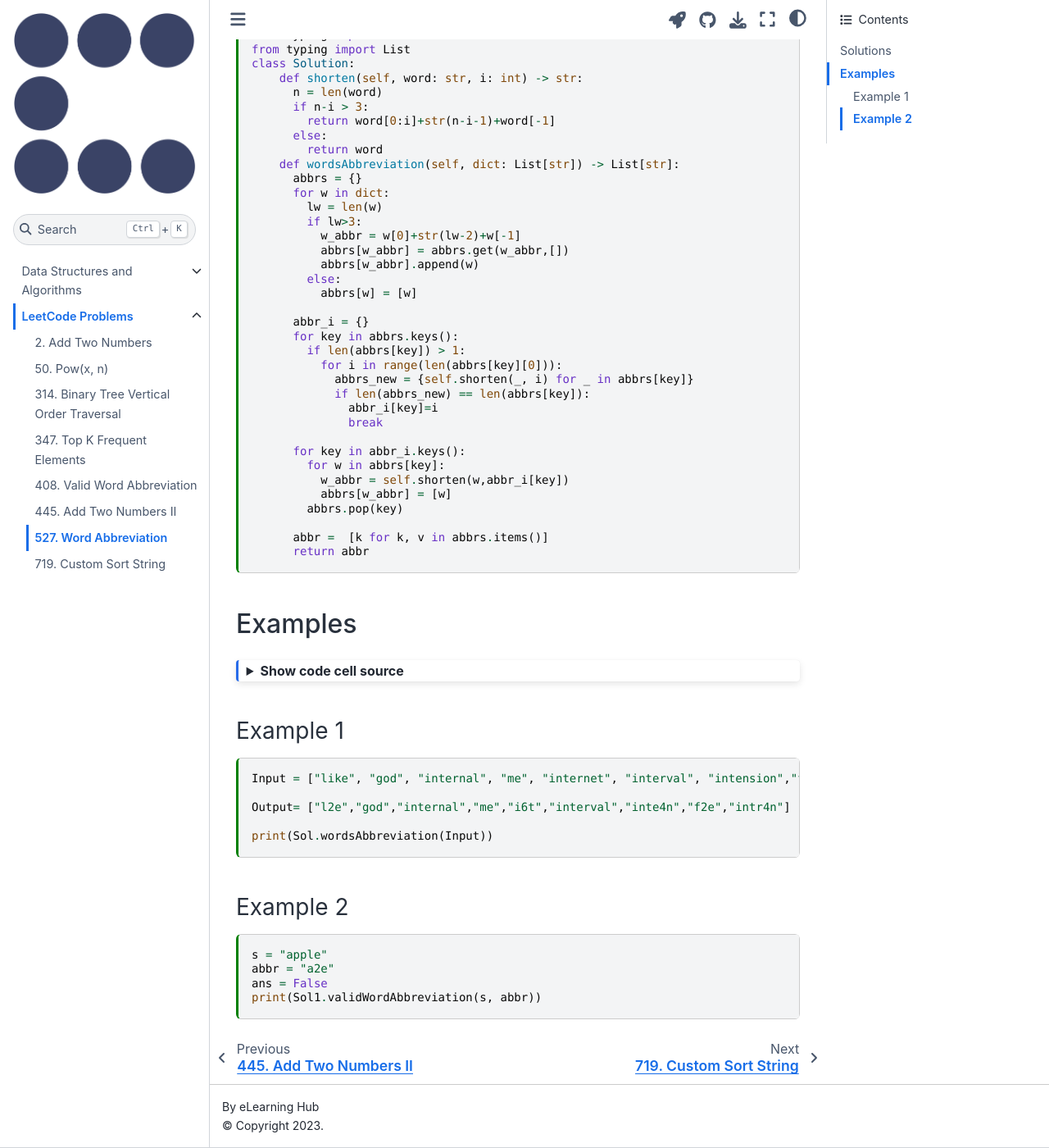
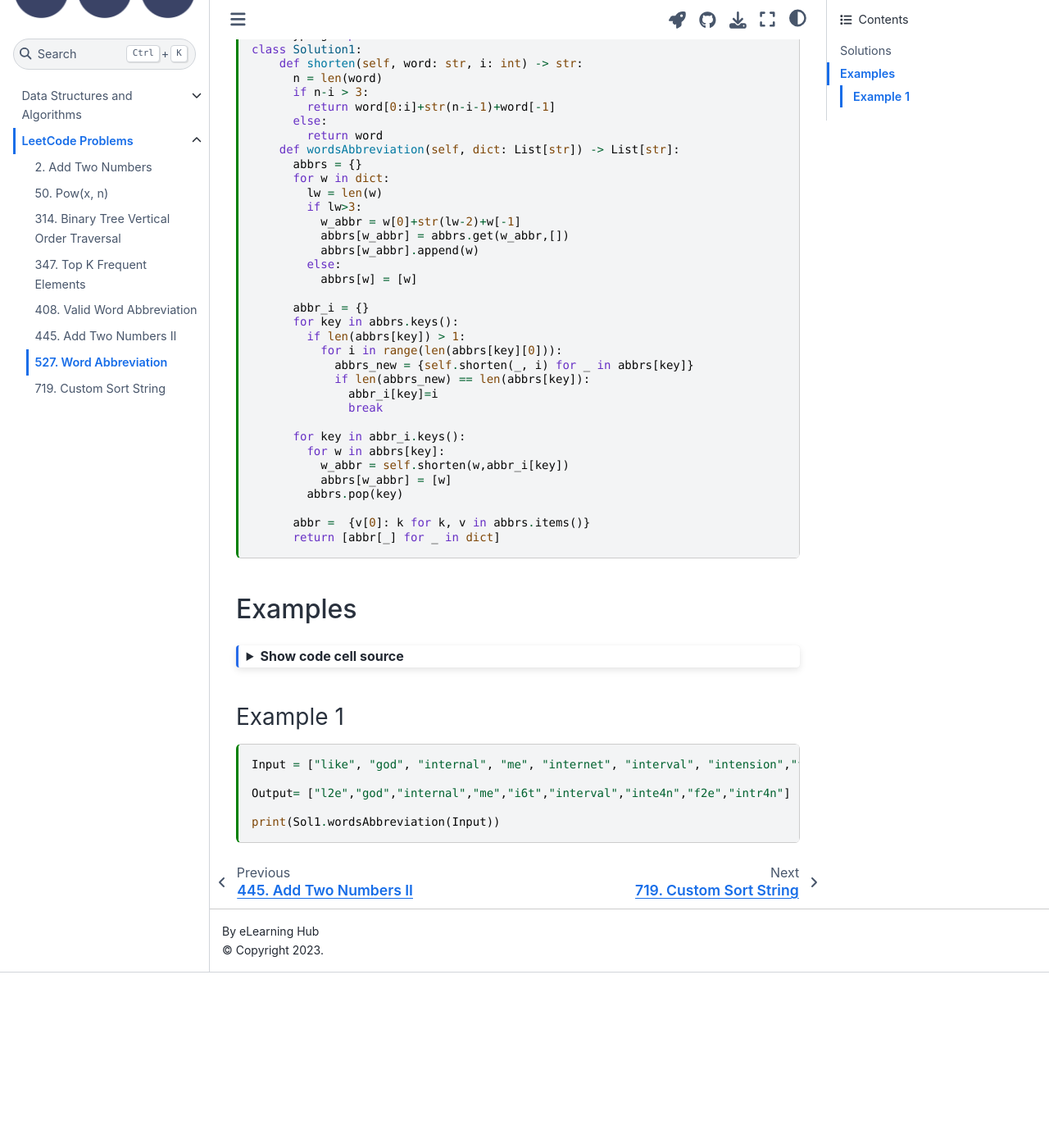
Before and after one commit to eLearningHub/Coding-Book, a Jupyter Book: the page built from leetcode/0527-word-abbreviation.md, in a window 1280 px wide and 1400 px high, scrolled down 667 px. Shown: the whole window at 82% size. Built offline with Jupyter Book 1.0.4 settings and Sphinx 7.4.7 and the Sphinx Book theme 1.1.4, drawn with Linux system fonts in a browser that asks for light colours; after the commit the page ends 1853 px from its top, so only the background shows below that.

Commit message:
return [abbr[_] for _ in dict]

````diff
--- a/leetcode/0527-word-abbreviation.md
+++ b/leetcode/0527-word-abbreviation.md
@@ -36,8 +36,7 @@ Note:
 
 ```{code-cell} ipython3
 from typing import List
-from typing import List
-class Solution:
+class Solution1:
     def shorten(self, word: str, i: int) -> str:
       n = len(word)
       if n-i > 3:
@@ -70,8 +69,8 @@ class Solution:
           abbrs[w_abbr] = [w]
         abbrs.pop(key)
 
-      abbr =  [k for k, v in abbrs.items()]
-      return abbr
+      abbr =  {v[0]: k for k, v in abbrs.items()}
+      return [abbr[_] for _ in dict]
 ```
 
 ## Examples
@@ -91,14 +90,5 @@ Input = ["like", "god", "internal", "me", "internet", "interval", "intension","f
 
 Output= ["l2e","god","internal","me","i6t","interval","inte4n","f2e","intr4n"]
 
-print(Sol.wordsAbbreviation(Input))
+print(Sol1.wordsAbbreviation(Input))
 ```
-
-### Example 2
-
-```{code-cell} ipython3
-s = "apple"
-abbr = "a2e"
-ans = False
-print(Sol1.validWordAbbreviation(s, abbr))
-```
````
